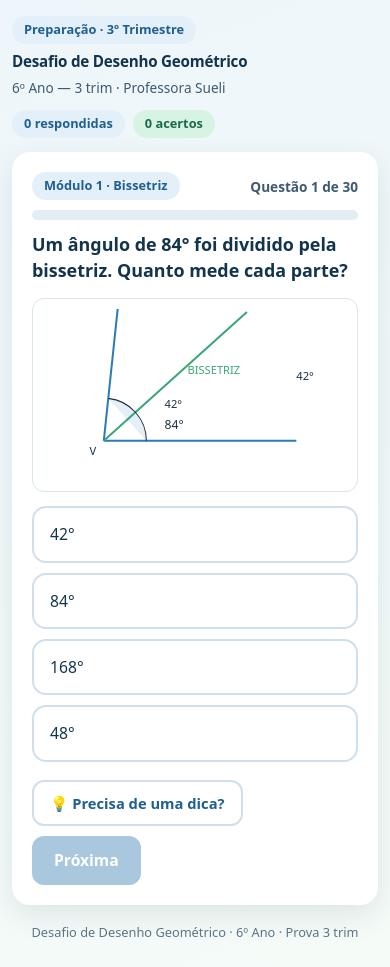
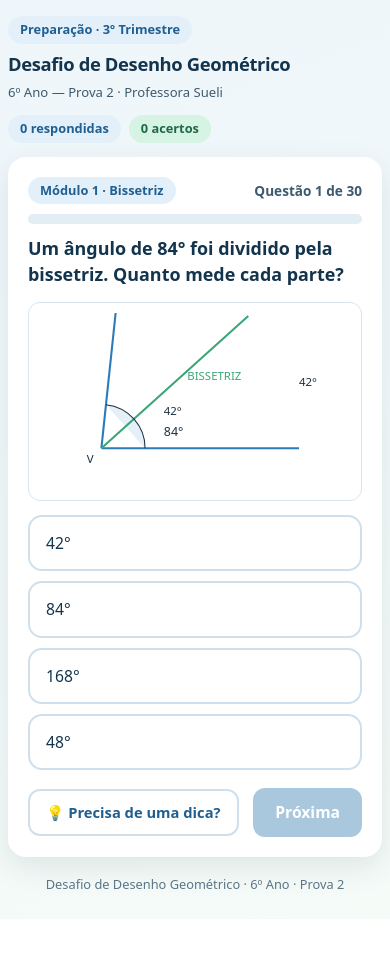
Before and after one commit to barbosa-jesse/DG_Desafio, a plain HTML site: page index.html in a window 390 px wide. After the commit the page ends 919 px from the top, so only its background shows below. Drawn offline with Linux system fonts and the light colour scheme.

Commit message:
Update index.html

```diff
--- a/index.html
+++ b/index.html
@@ -3,7 +3,7 @@
 <head>
 <meta charset="UTF-8">
 <meta name="viewport" content="width=device-width, initial-scale=1.0">
-<title>Desafio de Desenho Geométrico — Prova 3 trimestre </title>
+<title>Desafio de Desenho Geométrico — Prova 2</title>
 <style>
 /* Skip artifact shell — fixed styles served beside every artifact.
    Tokens, utilities and components (basecoat 1.0 markup, no CDN); artifacts
@@ -1048,8 +1048,8 @@ box-shadow: 0 10px 30px rgba(19, 52, 77, 0.10);
 padding: 20px;
 margin-top: 14px;
 }
-.quiz-title { font-size: 1.1rem; font-weight: 700; color: #13344d; margin: 6px 0 4px; white-space: nowrap; letter-spacing: -0.015em; }
-.quiz-sub { color: #3d5a6e; font-size: 0.85rem; margin: 0; }
+.quiz-title { font-size: 1.45rem; font-weight: 700; color: #13344d; margin: 6px 0 4px; white-space: nowrap; letter-spacing: -0.02em; }
+.quiz-sub { color: #3d5a6e; font-size: 0.9rem; margin: 0; }
 .counters { display: flex; gap: 8px; margin-top: 12px; flex-wrap: wrap; }
 .pill {
 display: inline-block;
@@ -1193,7 +1193,9 @@ color: #5a4300;
 .quiz-title { font-size: 1.3rem; }
 }
 @media (max-width: 600px) {
-.quiz-title { font-size: 0.95rem; white-space: nowrap; }
+.quiz-wrap { padding-left: 8px; padding-right: 8px; }
+.quiz-title { font-size: 1.15rem; white-space: nowrap; }
+.quiz-sub { font-size: 0.82rem; }
 }
 </style>
 </head>
@@ -1202,7 +1204,7 @@ color: #5a4300;
 <div class="app-title-wrap">
 <span class="pill">Preparação · 3º Trimestre</span>
 <h1 class="quiz-title">Desafio de Desenho Geométrico</h1>
-<p class="quiz-sub">6º Ano — 3 trim · Professora Sueli</p>
+<p class="quiz-sub">6º Ano — Prova 2 · Professora Sueli</p>
 <div class="counters">
 <span class="pill" id="cntAnswered">0 respondidas</span>
 <span class="pill pill-ok" id="cntCorrect">0 acertos</span>
@@ -1255,7 +1257,7 @@ color: #5a4300;
 </div>
 </div>
 
-<p class="footer-note">Desafio de Desenho Geométrico · 6º Ano · Prova 3 trim </p>
+<p class="footer-note">Desafio de Desenho Geométrico · 6º Ano · Prova 2</p>
 </div>
 
 <script>
@@ -1880,7 +1882,7 @@ const total = totalCount();
 const ok = correctCount();
 const pct = Math.round(ok / total * 100);
 const stats = moduleStats().filter(s => s.total > 0);
-let txt = "Desafio de Desenho Geométrico — Prova 3 trim \n";
+let txt = "Desafio de Desenho Geométrico — Prova 2\n";
 txt += "6º Ano · Professora Sueli\n";
 txt += "Resultado: " + ok + " de " + total + " acertos (" + pct + "%)\n";
 txt += getMessage(pct) + "\n\n";
```
